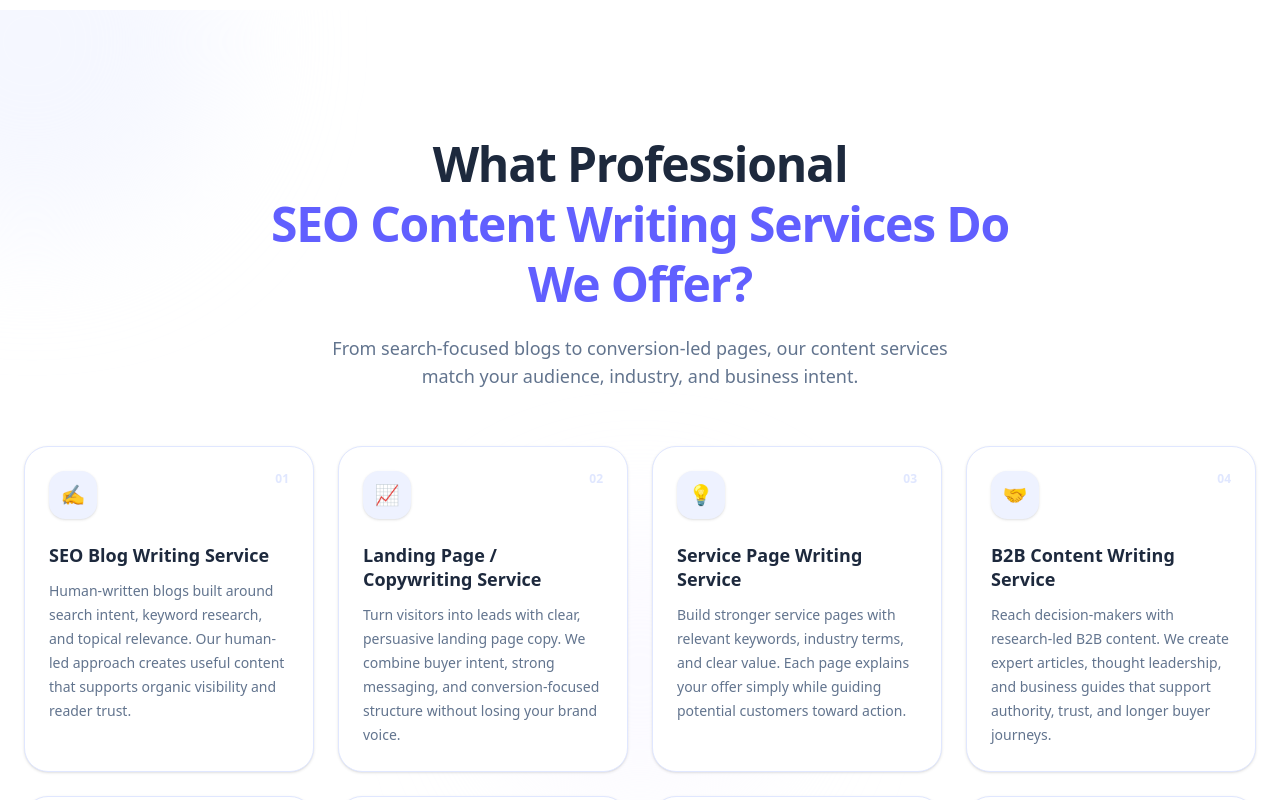
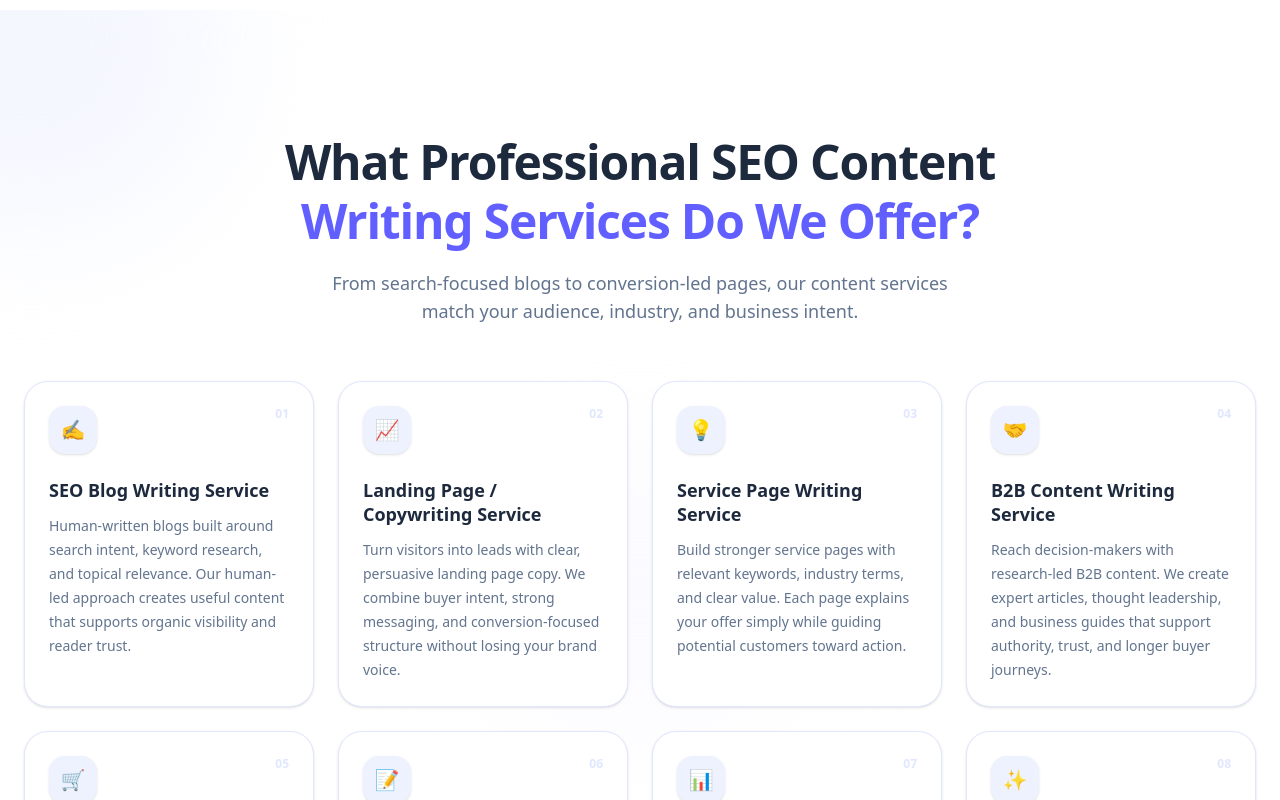
Before and after one commit to Abhishek-6377/Hem, a React (Vite) app: page / in a window 1280 px wide. Shown: the part 1900-2700 px from the top of the page. Built offline with nearby package versions, Linux system fonts and the light colour scheme.

Commit message:
Update website

```diff
--- a/src/App.jsx
+++ b/src/App.jsx
@@ -28,7 +28,7 @@ function HomePage() {
         <About />
         <Stats />
         <PainPoints />
-        <CTA />
+        <FinalCTA />
         <Industries />
         <Features />
 
--- a/src/components/About.jsx
+++ b/src/components/About.jsx
@@ -80,12 +80,12 @@ export default function About() {
   className="
     max-w-[600px]
     text-4xl
-    font-bold
+    font-extrabold
     leading-[1.05]
     tracking-[-0.04em]
     text-slate-950
     sm:text-5xl
-    lg:text-[48px]
+
   "
 >
   ContentVanta: Your Expert Content
--- a/src/components/Comparison.jsx
+++ b/src/components/Comparison.jsx
@@ -71,7 +71,7 @@ const comparisonValues = [
   "Yes",
 ];
 
-const genericValues = [
+const approachValues = [
   "Varies",
   "Varies",
   "Limited",
@@ -181,20 +181,27 @@ export default function Comparison() {
 
           <h2
   className="
+    mx-auto
     mt-3
+    max-w-[850px]
     text-3xl
     font-extrabold
+    leading-[1.15]
     tracking-tight
     text-slate-800
     sm:text-4xl
     md:text-5xl
   "
 >
-            Why ContentVanta Is Built Differently{" "}
-            <span className="text-indigo-500">
-              From Generic Content Services
+  <span className="block whitespace-nowrap">
+    Why ContentVanta Is Built Differently
+  </span>
+
+  <span className="block whitespace-nowrap text-indigo-500">
+    Through Our Content Approach
   </span>
 </h2>
+
 
           <p
             className="
@@ -437,17 +444,8 @@ export default function Comparison() {
                 md:grid
               "
             >
-              {/* <div
-                className="
-                  flex
-                  items-center
-                  text-xs
-                  font-semibold
-                  text-slate-400
-                "
-              >
-                Factor
-              </div> */}
+
+              {/* ContentVanta */}
 
               <div
                 className="
@@ -464,6 +462,8 @@ export default function Comparison() {
                 ContentVanta
               </div>
 
+              {/* Our Approach */}
+
               <div
                 className="
                   rounded-lg
@@ -476,7 +476,7 @@ export default function Comparison() {
                   text-slate-600
                 "
               >
-                Generic Services
+                Our Approach
               </div>
             </div>
 
@@ -620,7 +620,7 @@ export default function Comparison() {
                           </span>
                         </div>
 
-                        {/* Generic */}
+                        {/* Our Approach */}
 
                         <div
                           className={`
@@ -629,8 +629,7 @@ export default function Comparison() {
                             items-center
                             justify-center
                             rounded-md
-                            ${genericValues[index] ===
-                              "Limited"
+                            ${approachValues[index] === "Limited"
                               ? "bg-amber-50"
                               : "bg-slate-50"
                             }
@@ -643,15 +642,13 @@ export default function Comparison() {
                               gap-1
                               text-[10px]
                               font-bold
-                              ${genericValues[index] ===
-                                "Limited"
+                              ${approachValues[index] === "Limited"
                                 ? "text-amber-600"
                                 : "text-slate-500"
                               }
                             `}
                           >
-                            {genericValues[index] ===
-                              "Limited" ? (
+                            {approachValues[index] === "Limited" ? (
                               <X
                                 size={13}
                                 strokeWidth={3}
@@ -663,7 +660,7 @@ export default function Comparison() {
                               />
                             )}
 
-                            {genericValues[index]}
+                            {approachValues[index]}
                           </span>
                         </div>
                       </div>
@@ -739,7 +736,7 @@ export default function Comparison() {
                             ContentVanta
                           </div>
 
-                          {/* Generic */}
+                          {/* Our Approach */}
 
                           <div
                             className={`
@@ -751,15 +748,13 @@ export default function Comparison() {
                               py-1.5
                               text-[10px]
                               font-bold
-                              ${genericValues[index] ===
-                                "Limited"
+                              ${approachValues[index] === "Limited"
                                 ? "bg-amber-50 text-amber-600"
                                 : "bg-slate-50 text-slate-500"
                               }
                             `}
                           >
-                            {genericValues[index] ===
-                              "Limited" ? (
+                            {approachValues[index] === "Limited" ? (
                               <X
                                 size={13}
                                 strokeWidth={3}
@@ -771,7 +766,7 @@ export default function Comparison() {
                               />
                             )}
 
-                            {genericValues[index]}
+                            {approachValues[index]}
                           </div>
 
                         </div>
--- a/src/components/FinalCTA.jsx
+++ b/src/components/FinalCTA.jsx
@@ -45,14 +45,14 @@ export default function FinalCTA() {
             Get Free Consultation →
           </motion.a>
 
-          <motion.a
+          {/* <motion.a
             whileHover={{ scale: 1.06 }}
             whileTap={{ scale: 0.95 }}
             href="/services"
             className="px-12 py-4 rounded-full border border-indigo-300 text-indigo-600 font-semibold hover:bg-indigo-50 transition"
           >
             View Services
-          </motion.a>
+          </motion.a> */}
         </motion.div>
       </div>
     </section>
--- a/src/components/PainPoints.jsx
+++ b/src/components/PainPoints.jsx
@@ -96,13 +96,30 @@ export default function PainPoints() {
             Our Content Services
           </span> */}
 
-          <h2 className="mt-3 text-4xl font-extrabold leading-tight tracking-tight text-slate-800 md:text-5xl">
-            What Professional
-            <br />
-            <span className="text-indigo-500">
-              SEO Content Writing Services Do We Offer?
-            </span>
-          </h2>
+          <h1
+  className="
+    mx-auto
+    mt-3
+    max-w-5xl
+    text-center
+    text-4xl
+    font-extrabold
+    leading-[1.15]
+    tracking-tight
+    text-slate-800
+    sm:text-4xl
+    md:text-5xl
+  "
+>
+  <span className="block">
+    What Professional SEO Content
+  </span>
+
+  <span className="mt-1 block text-indigo-500">
+    Writing Services Do We Offer?
+  </span>
+</h1>
+
 
           <p className="mx-auto mt-5 max-w-2xl text-base leading-7 text-slate-500 md:text-lg">
             From search-focused blogs to conversion-led pages, our content
@@ -183,7 +200,7 @@ export default function PainPoints() {
 
         {/* ================= CTA ================= */}
 
-        <motion.div
+        {/* <motion.div
           initial={{ opacity: 0, y: 20 }}
           whileInView={{ opacity: 1, y: 0 }}
           viewport={{ once: true }}
@@ -200,7 +217,7 @@ export default function PainPoints() {
               →
             </span>
           </a>
-        </motion.div>
+        </motion.div> */}
 
       </div>
     </section>
--- a/src/components/Process.jsx
+++ b/src/components/Process.jsx
@@ -368,16 +368,13 @@ export default function Process() {
 
         {/* ================= CTA ================= */}
 
-        <motion.div
+        {/* <motion.div
           initial={{ opacity: 0, y: 20 }}
           whileInView={{ opacity: 1, y: 0 }}
           viewport={{ once: true }}
           transition={{ duration: 0.6, delay: 0.3 }}
           className="mt-16 text-center"
         >
-          {/* <p className="mb-5 text-sm text-slate-500">
-            Ready to turn your brief into content that makes an impact?
-          </p> */}
 
           <a
             href="/contact"
@@ -386,7 +383,7 @@ export default function Process() {
             Request for Quote
             <span className="ml-2 text-lg">→</span>
           </a>
-        </motion.div>
+        </motion.div> */}
       </div>
     </section>
   );
@@ -515,7 +512,17 @@ function CircleArrow({ Icon, className, active }) {
 
 
 
-// old and first version code
+
+
+
+
+
+
+
+
+
+
+// ----------------------old and first version code ----------------------------
 
 // import { motion } from "framer-motion";
 // import {
```
Also changed, not shown: src/components/Industries.jsx (+6 -1 lines). Lines whose indentation alone changed are shown as unchanged.
